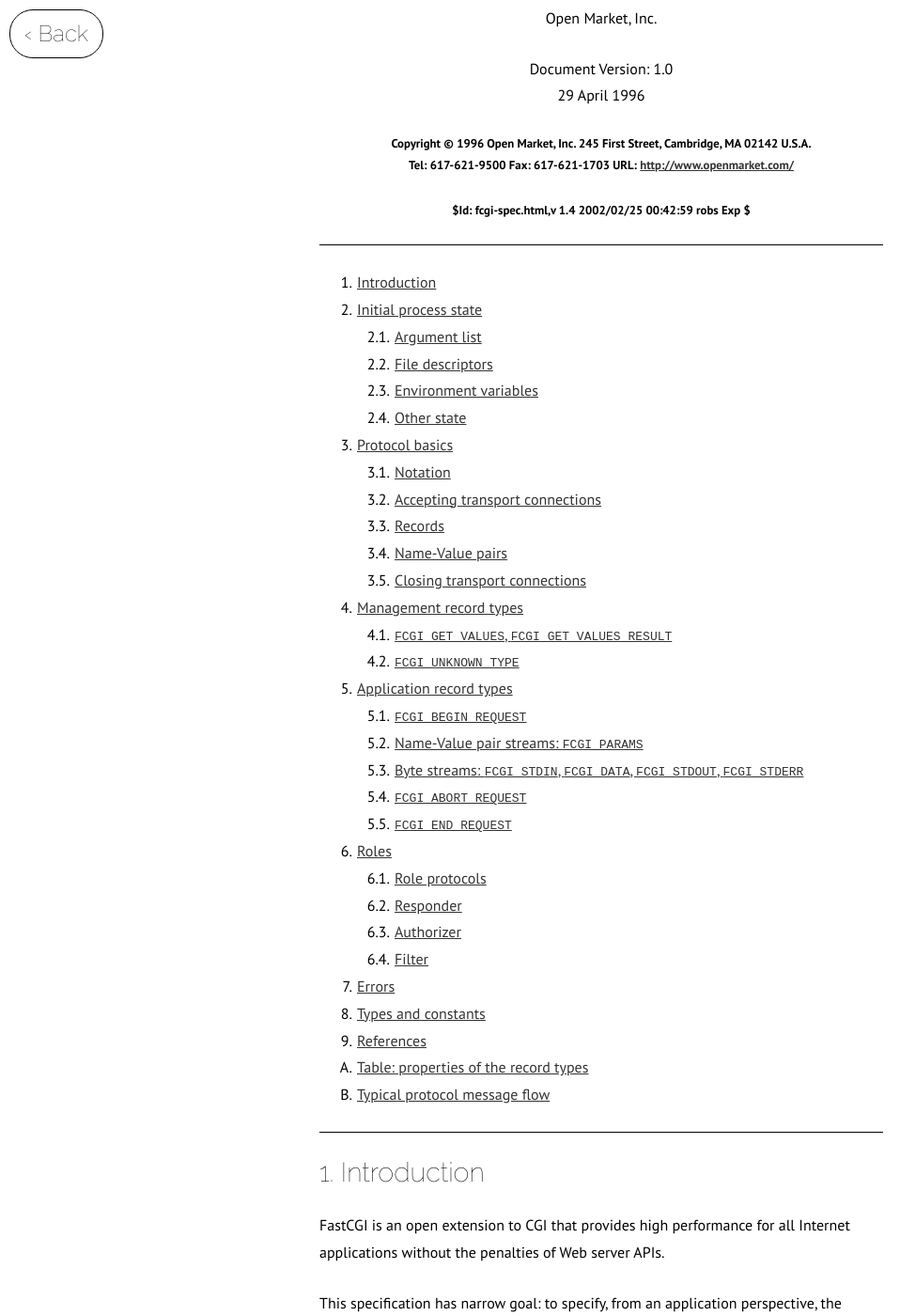
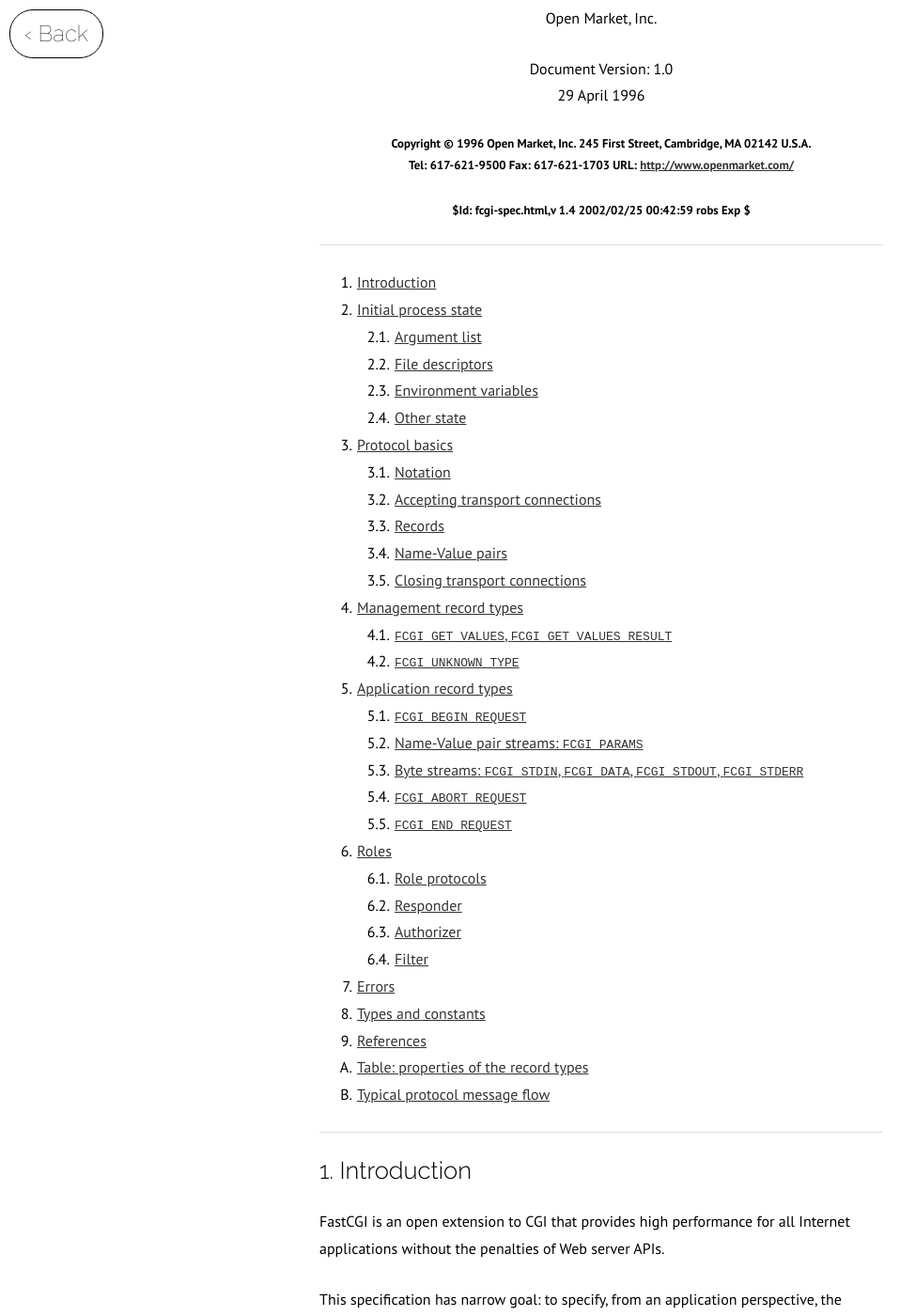
Before and after one commit to fast-cgi/fast-cgi.github.io, a Jekyll site: the page built from spec.md, in a window 1280 px wide and 1400 px high, scrolled down 209 px. Shown: the whole window at 94% size, without its empty margins (0-958 px from the left). Built offline with Jekyll 4.4.1, drawn with Linux system fonts in a browser that asks for light colours.

Commit message:
Update header theming

```diff
--- a/_sass/article.scss
+++ b/_sass/article.scss
@@ -34,7 +34,7 @@
 
     h1, h2, h3, h4, h5, h6 {
         font-family: $header-font;
-        font-weight: $header-weight;
+        font-weight: $doc-header-weight;
 
         margin: 0;
         margin-bottom: $par-spacing/2;
@@ -43,16 +43,21 @@
     h1 {
         text-align: center;
         font-size: 2em;
+        font-weight: $header-weight;
         margin-bottom: $par-spacing;
     }
 
     h2 {
-        font-size: 1.8em;
+        font-size: 1.6em;
         margin-bottom: $par-spacing;
     }
 
     h3 {
-        font-size: 1.5em;
+        font-size: 1.4em;
+    }
+
+    h4 {
+        font-size: 1.2em;
     }
 
     p, ul, ol, div, hr, table {
@@ -72,7 +77,7 @@
 
     hr {
         border: none;
-        border-bottom: 1px solid $header-color;
+        border-bottom: $table-border;
     }
 
     table {
--- a/_sass/theme.scss
+++ b/_sass/theme.scss
@@ -8,6 +8,7 @@ $link-decoration: underline;
 
 $header-font: 'Raleway', sans-serif;
 $header-weight: 100;
+$doc-header-weight: 300;
 $header-color: $fg;
 
 $navbar-font-size: 1.5em;
@@ -20,7 +21,7 @@ $text-width: 600px;
 $text-margin: 40px;
 $par-spacing: 25px;
 
-$table-border: 1px solid #eee;
+$table-border: 1px solid #ddd;
 
 $code-bg: $bg;
 $code-font: monospace;
```
